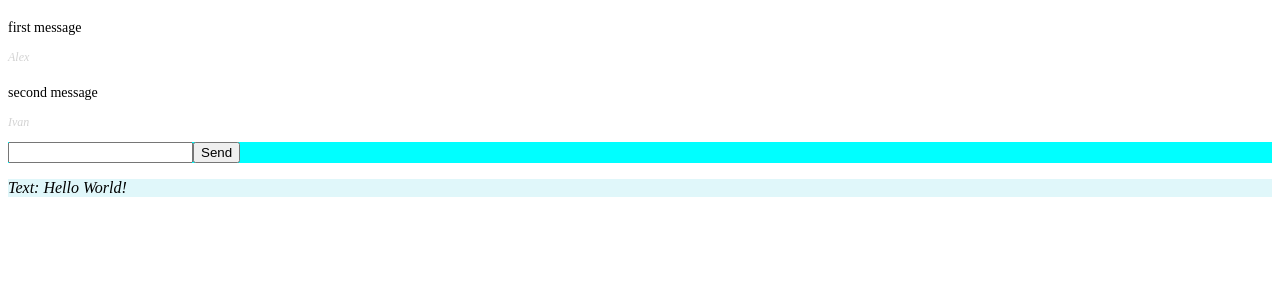
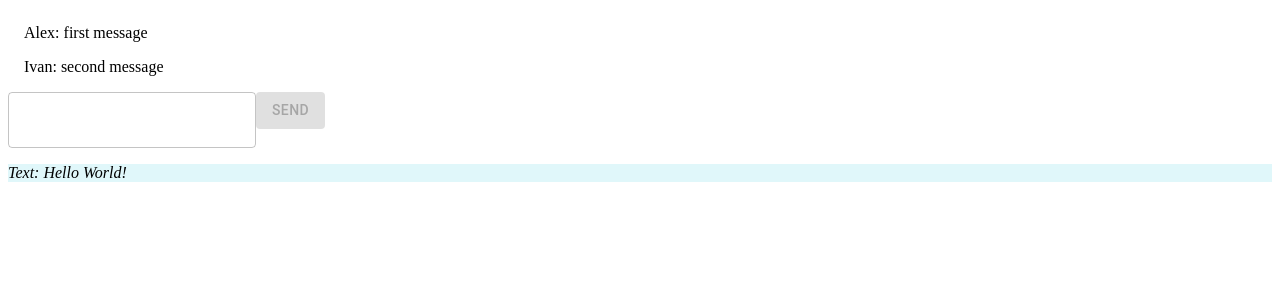
Before and after one commit to velvelve/react_10_22, a React (Create React App) app: page / in a window 1280 px wide. Shown: the top 300 px of the page. Built offline with nearby package versions, Linux system fonts and the light colour scheme.

Commit message:
переделал под использование material.ui

```diff
--- a/package.json
+++ b/package.json
@@ -4,6 +4,9 @@
   "private": true,
   "homepage": "https://velvelve.github.io/react_10_22/",
   "dependencies": {
+    "@emotion/react": "^11.10.5",
+    "@emotion/styled": "^11.10.5",
+    "@mui/material": "^5.10.13",
     "@testing-library/jest-dom": "^5.16.5",
     "@testing-library/react": "^13.4.0",
     "@testing-library/user-event": "^13.5.0",
--- a/src/App.jsx
+++ b/src/App.jsx
@@ -1,12 +1,8 @@
 
 import { Form } from './components/Form/Form';
-//import { Form as FormClass } from './class-components/Form';
-//import { Count as CountClass } from './class-components/Count';
 import { useEffect, useState } from 'react';
-//import { Count } from './components/Count';
-//import { Child } from './components/Child';
 import { Message } from './components/Message/Message';
-import appStyle from './App.module.css'
+import { MessageList } from './components/MessageList/MessageList';
 
 export const App = () => {
   const [messageList, setMessageList] = useState([
@@ -30,42 +26,17 @@ export const App = () => {
       }, 1500)
     }
   }, [messageList, setMessageList]);
-  //const [name, setName] = useState('textFromApp');
-  //const [count, setCount] = useState(0);
-  //const arr = ['Ivanov', 'Petrov', 'Sidorov'];
 
-  //const handleChange = (ev) => {
-  //  setName(ev.target.value)
-  //}
+  const addMessage = (newObj) => {
+    const replacementList = [...messageList, newObj];
+    setMessageList(replacementList)
+  };
 
 
   return (
     <div >
-      {/*<h2 style={{ backgroundColor: 'green' }}>Class components</h2>
-      <Count count={10} />
-      <hr />
-      <FormClass />
-      <CountClass />
-      <hr />
-      <h2>Fuctional components</h2>
-      <h3>Parent component</h3>
-      <p>{count}</p>
-      <input onChange={handleChange} />
-      <h3>Child component</h3>
-      <Child name={name} handleCountChange={setCount} />
-      {arr.map((item, index) => {
-        return <div key={index}>{item}</div>
-      })}
-
-    */}
-      {messageList.map((item, index) => {
-        return <div key={index} >
-          <p className={appStyle.messagetext}>{item.text}</p>
-          <p className={appStyle.messageauthor}>{item.author}</p>
-        </div>
-      })
-      }
-      <Form handleSendText={setMessageList} />
+      <MessageList messages={messageList} />
+      <Form addMessage={addMessage} />
       <Message text={"Hello World!"} />
     </div>
   );
--- a/src/components/Form/Form.jsx
+++ b/src/components/Form/Form.jsx
@@ -1,23 +1,25 @@
 
 import { useState } from 'react'
 import style from './Form.module.css'
+import { TextField } from '@mui/material'
+import { Button } from './components/Button/Button'
 
-export const Form = ({ handleSendText }) => {
+export const Form = ({ addMessage }) => {
     const [text, setText] = useState("")
 
-    const handleClick = () => {
-        handleSendText((oldList) => {
-            const obj = { text: text, author: "Unknown" };
-            const replacementList = [...oldList, obj];
-            return replacementList
-        })
+    const handleSubmit = (ev) => {
+        ev.preventDefault();
+        addMessage({
+            text: text,
+            author: "Unknown"
+        });
     }
 
     const handleFormInput = (ev) => {
         setText(ev.target.value)
     }
-    return <form className={style.form}>
-        <input type="text" onChange={handleFormInput} />
-        <button type="button" onClick={handleClick}>Send</button>
+    return <form className={style.form} onSubmit={handleSubmit}>
+        <TextField type="text" onChange={handleFormInput} />
+        <Button label="send" disabled={!text} />
     </form>
 }
--- a/src/components/Form/Form.module.css
+++ b/src/components/Form/Form.module.css
@@ -1,3 +1 @@
-.form {
-    background-color: aqua;
-}
+.form {}
--- /dev/null
+++ b/src/components/Form/components/Button/Button.jsx
@@ -0,0 +1,7 @@
+import { Button as Btn } from "@mui/material"
+
+export const Button = ({ label, disabled = false }) => (
+    <Btn disabled={disabled} variant="contained" type="submit">
+        {label}
+    </Btn>
+)
--- /dev/null
+++ b/src/components/MessageList/MessageList.jsx
@@ -0,0 +1,15 @@
+import { List, ListItem } from "@mui/material"
+
+export const MessageList = ({ messages }) => {
+    return (
+        <List>
+            {
+                messages.map((message, index) => (
+                    < ListItem key={index} >
+                        {message.author}: {message.text}
+                    </ListItem>
+                ))
+            }
+        </List >
+    )
+}
```
Also changed, not shown: 1 other file (tests, documents, lock files or other folders).
